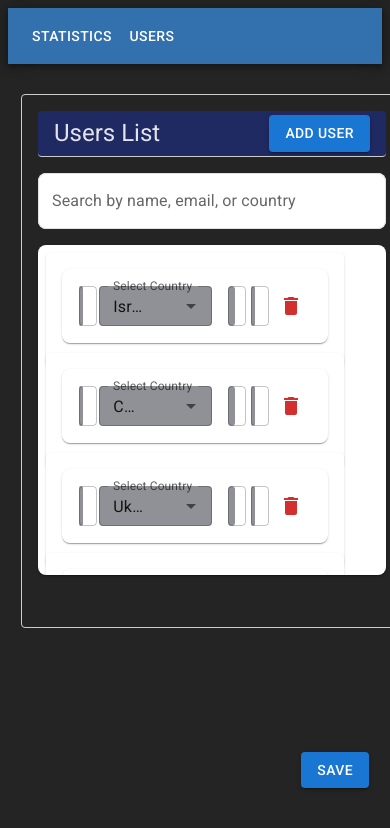
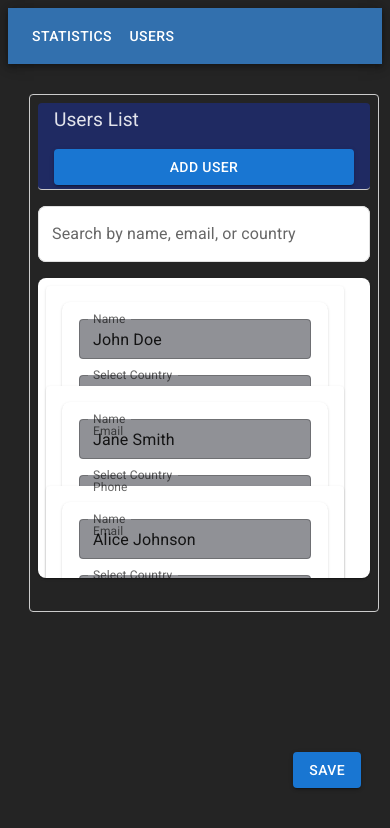
Before and after one commit to urikhaimov/long-list-form-react-project, a React (Vite) app: page /users in a window 390 px wide. Shown: the top 828 px of the page. Built offline with nearby package versions, Linux system fonts and the light colour scheme.

Commit message:
responsive

```diff
--- a/src/pages/users/userRow/UserRow.jsx
+++ b/src/pages/users/userRow/UserRow.jsx
@@ -26,7 +26,8 @@ const UserRow = ({ user, handleInputChange, onDelete }) => {
       id={`user-row-${id}`}
       tabIndex={-1}
       display="flex"
-      alignItems="center"
+      flexDirection={{ xs: 'column', sm: 'row' }}
+      alignItems={{ xs: 'stretch', sm: 'center' }}
       gap={2}
       sx={{
         p: 2,
@@ -35,6 +36,9 @@ const UserRow = ({ user, handleInputChange, onDelete }) => {
         backgroundColor: isInvalid ? '#fff3f3' : 'background.paper',
         border: isInvalid ? '1px solid #f44336' : '1px solid transparent',
         boxShadow: 1,
+        width: '100%',             // Ensure row doesn’t exceed parent
+        boxSizing: 'border-box',   // Prevent width issues with padding
+        overflowX: 'hidden',       // Explicitly hide scroll if child misbehaves
       }}
     >
       <InputField
@@ -43,17 +47,17 @@ const UserRow = ({ user, handleInputChange, onDelete }) => {
         error={hasError('name', name)}
         helperText={hasError('name', name) ? 'Name is required' : ''}
         onChange={(e) => handleInputChange(id, 'name', e.target.value)}
-        sx={{ width: 150 }}
+        sx={{ width: { xs: '100%', sm: 150 }, flexShrink: 0 }}
       />
 
       <AutocompleteField
         options={countries}
         value={user.country || null}
-        onChange={(val) => handleChange('country', val)}
+        onChange={(val) => handleInputChange(id, 'country', val)}
         label="Select Country"
-         error={hasError('country', country)}
+        error={hasError('country', country)}
         helperText={hasError('country', country) ? 'Country is required' : ''}
-        sx={{ width: 150 }}
+        sx={{ width: { xs: '100%', sm: 150 }, flexShrink: 0 }}
         size="small"
       />
 
@@ -63,7 +67,7 @@ const UserRow = ({ user, handleInputChange, onDelete }) => {
         error={hasError('email', email)}
         helperText={hasError('email', email) ? 'Invalid email' : ''}
         onChange={(e) => handleInputChange(id, 'email', e.target.value)}
-        sx={{ width: 220 }}
+        sx={{ width: { xs: '100%', sm: 220 }, flexShrink: 0 }}
       />
 
       <InputField
@@ -72,13 +76,22 @@ const UserRow = ({ user, handleInputChange, onDelete }) => {
         error={hasError('phone', phone)}
         helperText={hasError('phone', phone) ? ' "+" character as first' : ''}
         onChange={(e) => handleInputChange(id, 'phone', e.target.value)}
-        sx={{ width: 150 }}
+        sx={{ width: { xs: '100%', sm: 150 }, flexShrink: 0 }}
       />
 
-      <IconButton onClick={() => onDelete(id)} color="error">
+      <IconButton
+        onClick={() => onDelete(id)}
+        color="error"
+        sx={{
+          alignSelf: { xs: 'flex-end', sm: 'center' },
+          mt: { xs: 1, sm: 0 },
+          flexShrink: 0,
+        }}
+      >
         <TrashIconButton />
       </IconButton>
     </Box>
+
   );
 };
 
--- a/src/pages/users/usersList/UsersList.jsx
+++ b/src/pages/users/usersList/UsersList.jsx
@@ -18,7 +18,7 @@ import { useUsersContext } from '../../../context/usersContext';
 import UserRow from '../userRow/UserRow';
 import { ACTIONS } from '../reducers';
 import SearchInput from '../../../components/SearchInput';
-import {localReducer} from '../usersList/localReducer'
+import { localReducer } from '../usersList/localReducer'
 import styles from '../users.module.css';
 
 const initialState = {
@@ -108,18 +108,30 @@ function UsersList() {
     );
   };
 
-  return (
-    <Box className={styles.usersList} sx={{ maxWidth: '1200px', mx: 'auto', p: 2 }}>
+  return (<Box className={styles.usersList} sx={{
+    maxWidth: '1200px',
+    mx: 'auto',
+    p: { xs: 1, sm: 2 },
+  }}>
     <Stack
-        direction="row"
+      direction={{ xs: 'column', sm: 'row' }}
       justifyContent="space-between"
-        alignItems="center"
+      alignItems={{ xs: 'stretch', sm: 'center' }}
       spacing={2}
       sx={{ mb: 2 }}
       className={styles.usersListHeader}
     >
-        <Typography variant="h5">Users List</Typography>
-        <Button variant="contained" onClick={handleAdd}>
+      <Typography
+        variant="h5"
+        sx={{ fontSize: { xs: '1.2rem', sm: '1.5rem' } }}
+      >
+        Users List
+      </Typography>
+      <Button
+        variant="contained"
+        onClick={handleAdd}
+        sx={{ width: { xs: '100%', sm: 'auto' } }}
+      >
         Add User
       </Button>
     </Stack>
@@ -136,10 +148,11 @@ function UsersList() {
       ref={listContainerRef}
       sx={{
         width: '100%',
-          height: 330,
+        height: { xs: 300, sm: 330 },
         borderRadius: 2,
         backgroundColor: 'background.paper',
         boxShadow: 1,
+        overflow: 'hidden',
       }}
     >
       {listWidth > 0 && filteredUsers.length > 0 ? (
@@ -158,6 +171,7 @@ function UsersList() {
       ) : null}
     </Box>
   </Box>
+
   );
 }
 
```
Lines whose indentation alone changed are shown as unchanged.
